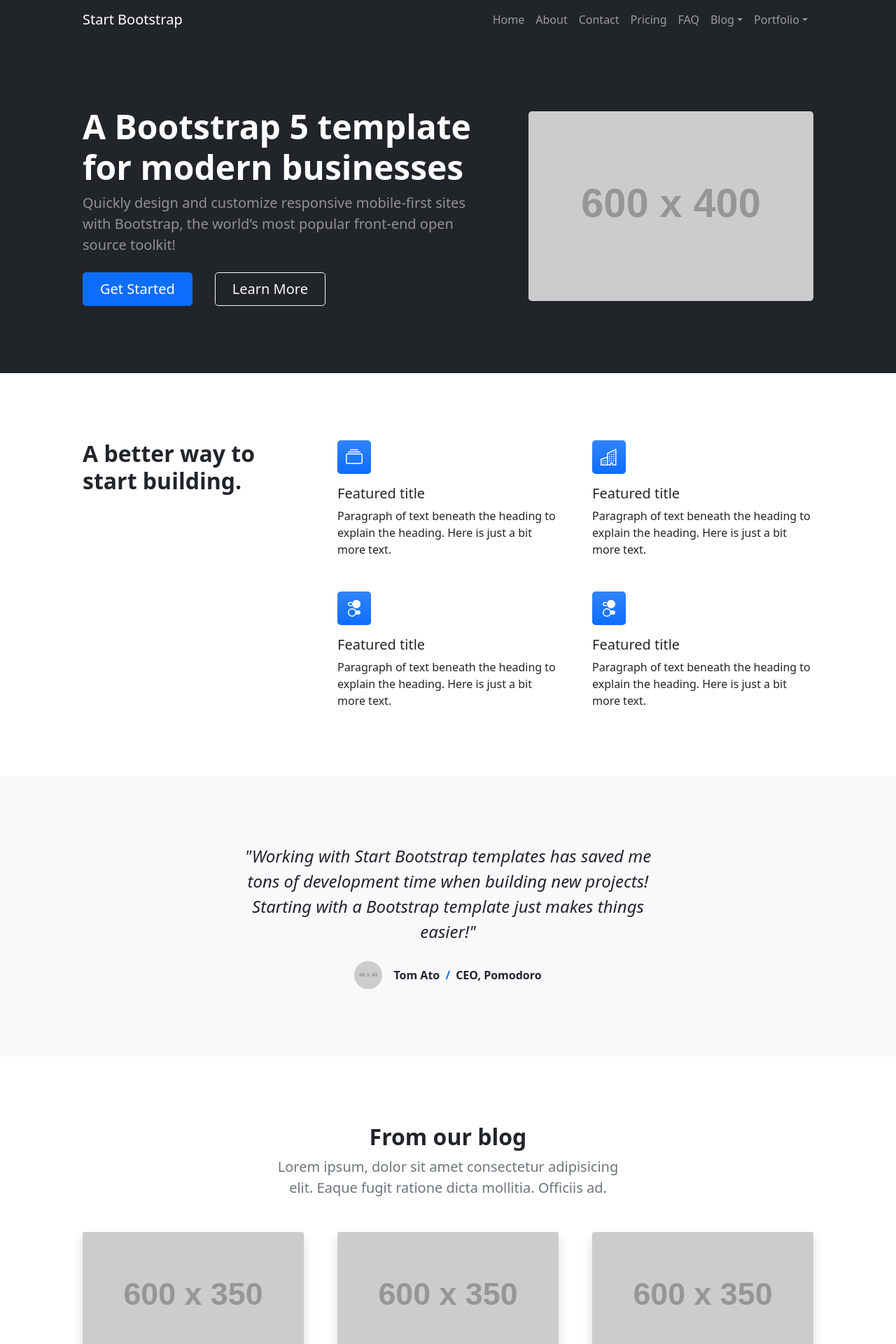
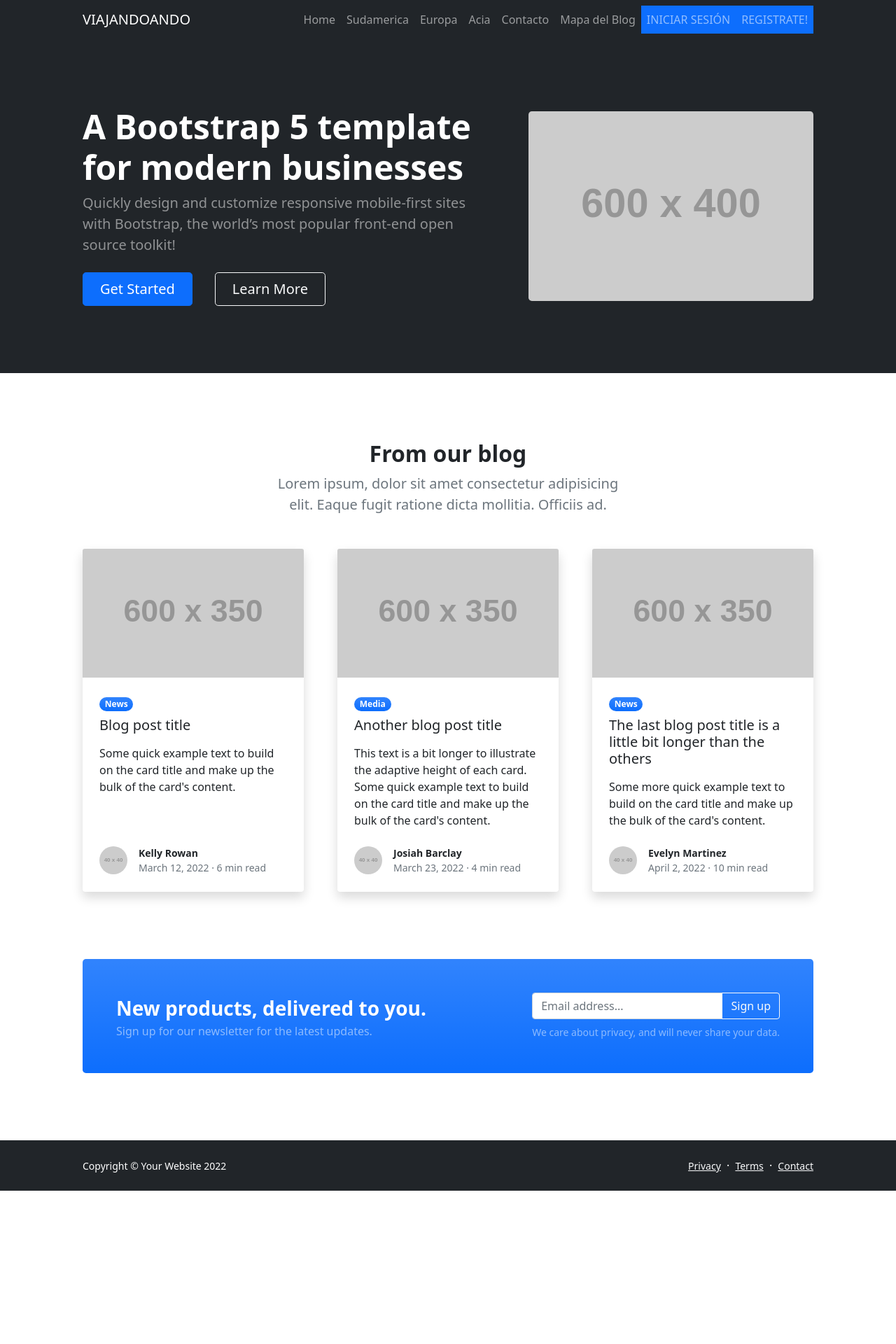
Before and after one commit to agusfebre/Proyecto-Final-Coder, a Django app: page / in a window 1280 px wide. Shown: the top 1920 px of the page at 70% size. After the commit the page ends 1701 px from the top, so only its background shows below. Run offline with Django 4.2, Linux system fonts and the light colour scheme; grey boxes labelled with a size stand in for pictures from a placeholder-image service; some libraries are stand-ins or nearby versions.

Commit message:
correccion en template index.html

```diff
--- a/Templates/index.html
+++ b/Templates/index.html
@@ -23,29 +23,38 @@
             <!-- Navigation-->
             <nav class="navbar navbar-expand-lg navbar-dark bg-dark">
                 <div class="container px-5">
-                    <a class="navbar-brand" href="index.html">Start Bootstrap</a>
+                    <a class="navbar-brand" href="{% url 'principal' %}">VIAJANDOANDO</a>
                     <button class="navbar-toggler" type="button" data-bs-toggle="collapse" data-bs-target="#navbarSupportedContent" aria-controls="navbarSupportedContent" aria-expanded="false" aria-label="Toggle navigation"><span class="navbar-toggler-icon"></span></button>
                     <div class="collapse navbar-collapse" id="navbarSupportedContent">
                         <ul class="navbar-nav ms-auto mb-2 mb-lg-0">
                             <li class="nav-item"><a class="nav-link" href="index.html">Home</a></li>
-                            <li class="nav-item"><a class="nav-link" href="about.html">About</a></li>
-                            <li class="nav-item"><a class="nav-link" href="contact.html">Contact</a></li>
-                            <li class="nav-item"><a class="nav-link" href="pricing.html">Pricing</a></li>
-                            <li class="nav-item"><a class="nav-link" href="faq.html">FAQ</a></li>
-                            <li class="nav-item dropdown">
-                                <a class="nav-link dropdown-toggle" id="navbarDropdownBlog" href="#" role="button" data-bs-toggle="dropdown" aria-expanded="false">Blog</a>
+                            <li class="nav-item"><a class="nav-link" href="about.html">Sudamerica</a></li>
+                            <li class="nav-item"><a class="nav-link" href="contact.html">Europa</a></li>
+                            <li class="nav-item"><a class="nav-link" href="pricing.html">Acia</a></li>
+                            <li class="nav-item"><a class="nav-link" href="faq.html">Contacto</a></li>
+                            <li class="nav-item"><a class="nav-link" href="faq.html">Mapa del Blog</a></li>
+                            {% if not request.user.is_authenticated %}
+                            <li class="nav-item btn-primary"><a class="nav-link" href="faq.html">INICIAR SESIÓN</a></li>
+                            <li class="nav-item btn-primary"><a class="nav-link" href="faq.html">REGISTRATE!</a></li>
+                            {% else %}
+                            <li class="nav-item mx-0 mx-lg-1"><a class="nav-link py-3 px-0 px-lg-3 rounded" href="#edit_user">HOLA! {{ user.username }}</a></li>
+                            <li class="nav-item"><a class="nav-link" href="faq.html">CERRAR SESIÓN</a></li>
+                            <li class="nav-item "><a class="nav-link" href="faq.html">CHAT</a></li>
+                            {% endif %}
+                            <!--<li class="nav-item dropdown">
+                                <a class="nav-link dropdown-toggle" id="navbarDropdownBlog" href="#" role="button" data-bs-toggle="dropdown" aria-expanded="false">Registrate</a>
                                 <ul class="dropdown-menu dropdown-menu-end" aria-labelledby="navbarDropdownBlog">
                                     <li><a class="dropdown-item" href="blog-home.html">Blog Home</a></li>
                                     <li><a class="dropdown-item" href="blog-post.html">Blog Post</a></li>
                                 </ul>
                             </li>
                             <li class="nav-item dropdown">
-                                <a class="nav-link dropdown-toggle" id="navbarDropdownPortfolio" href="#" role="button" data-bs-toggle="dropdown" aria-expanded="false">Portfolio</a>
+                                <a class="nav-link dropdown-toggle" id="navbarDropdownPortfolio" href="#" role="button" data-bs-toggle="dropdown" aria-expanded="false">Mapa del Blog</a>
                                 <ul class="dropdown-menu dropdown-menu-end" aria-labelledby="navbarDropdownPortfolio">
                                     <li><a class="dropdown-item" href="portfolio-overview.html">Portfolio Overview</a></li>
                                     <li><a class="dropdown-item" href="portfolio-item.html">Portfolio Item</a></li>
                                 </ul>
-                            </li>
+                            </li>--->
                         </ul>
                     </div>
                 </div>
@@ -69,57 +78,9 @@
                 </div>
             </header>
             <!-- Features section-->
-            <section class="py-5" id="features">
-                <div class="container px-5 my-5">
-                    <div class="row gx-5">
-                        <div class="col-lg-4 mb-5 mb-lg-0"><h2 class="fw-bolder mb-0">A better way to start building.</h2></div>
-                        <div class="col-lg-8">
-                            <div class="row gx-5 row-cols-1 row-cols-md-2">
-                                <div class="col mb-5 h-100">
-                                    <div class="feature bg-primary bg-gradient text-white rounded-3 mb-3"><i class="bi bi-collection"></i></div>
-                                    <h2 class="h5">Featured title</h2>
-                                    <p class="mb-0">Paragraph of text beneath the heading to explain the heading. Here is just a bit more text.</p>
-                                </div>
-                                <div class="col mb-5 h-100">
-                                    <div class="feature bg-primary bg-gradient text-white rounded-3 mb-3"><i class="bi bi-building"></i></div>
-                                    <h2 class="h5">Featured title</h2>
-                                    <p class="mb-0">Paragraph of text beneath the heading to explain the heading. Here is just a bit more text.</p>
-                                </div>
-                                <div class="col mb-5 mb-md-0 h-100">
-                                    <div class="feature bg-primary bg-gradient text-white rounded-3 mb-3"><i class="bi bi-toggles2"></i></div>
-                                    <h2 class="h5">Featured title</h2>
-                                    <p class="mb-0">Paragraph of text beneath the heading to explain the heading. Here is just a bit more text.</p>
-                                </div>
-                                <div class="col h-100">
-                                    <div class="feature bg-primary bg-gradient text-white rounded-3 mb-3"><i class="bi bi-toggles2"></i></div>
-                                    <h2 class="h5">Featured title</h2>
-                                    <p class="mb-0">Paragraph of text beneath the heading to explain the heading. Here is just a bit more text.</p>
-                                </div>
-                            </div>
-                        </div>
-                    </div>
-                </div>
-            </section>
+
             <!-- Testimonial section-->
-            <div class="py-5 bg-light">
-                <div class="container px-5 my-5">
-                    <div class="row gx-5 justify-content-center">
-                        <div class="col-lg-10 col-xl-7">
-                            <div class="text-center">
-                                <div class="fs-4 mb-4 fst-italic">"Working with Start Bootstrap templates has saved me tons of development time when building new projects! Starting with a Bootstrap template just makes things easier!"</div>
-                                <div class="d-flex align-items-center justify-content-center">
-                                    <img class="rounded-circle me-3" src="https://dummyimage.com/40x40/ced4da/6c757d" alt="..." />
-                                    <div class="fw-bold">
-                                        Tom Ato
-                                        <span class="fw-bold text-primary mx-1">/</span>
-                                        CEO, Pomodoro
-                                    </div>
-                                </div>
-                            </div>
-                        </div>
-                    </div>
-                </div>
-            </div>
+
             <!-- Blog preview section-->
             <section class="py-5">
                 <div class="container px-5 my-5">
```
